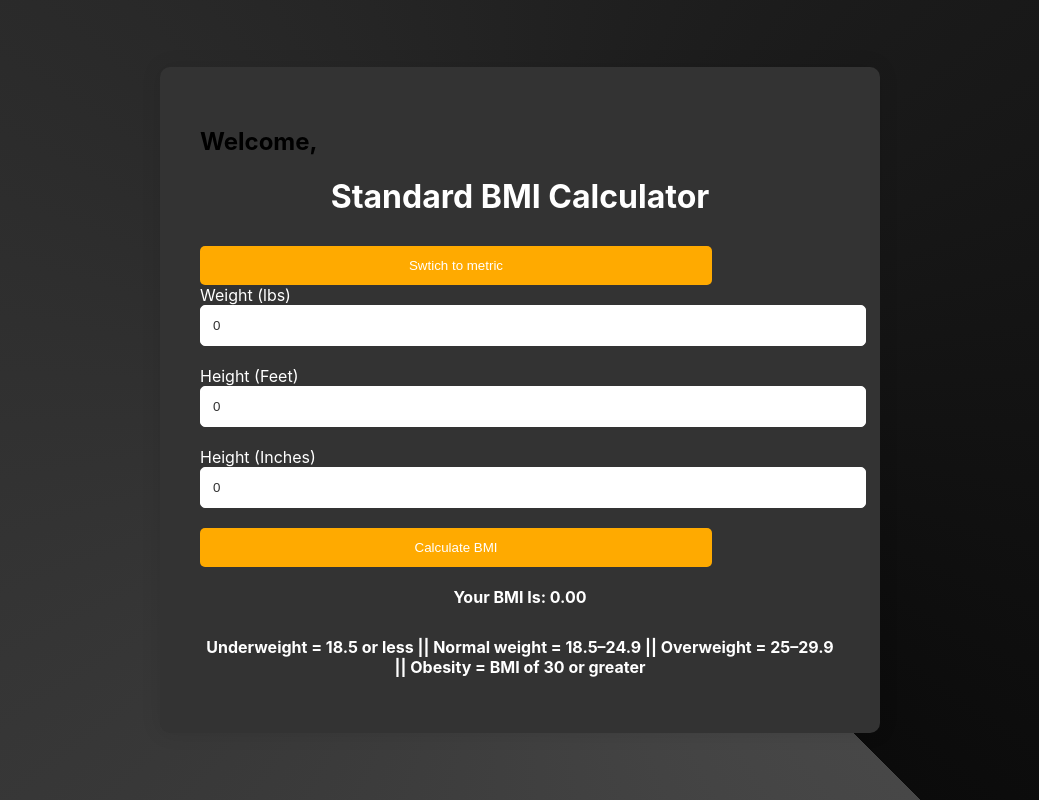
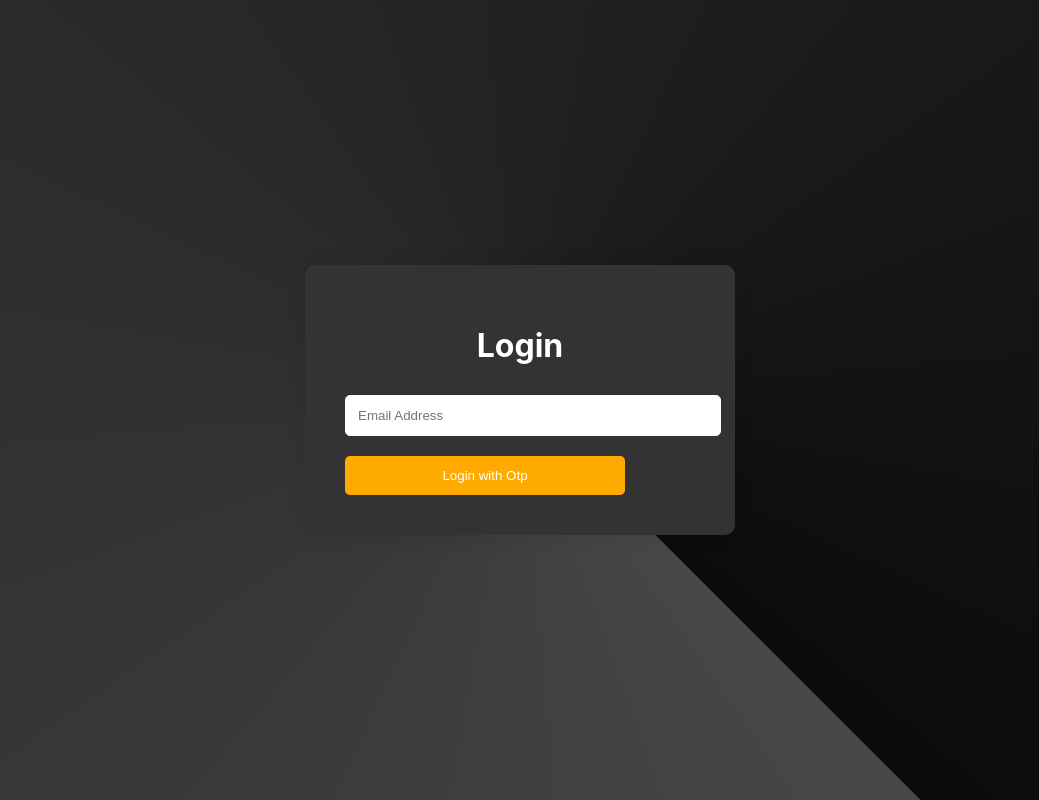
Before and after one commit to sangram72/Bmi-Calculator, a React (Create React App) app: page / in a window 1280 px wide. Shown: the whole page, without its empty margins (120-1159 px from the left). Built offline with nearby package versions, Linux system fonts and the light colour scheme.

Commit message:
Update App.js

```diff
--- a/src/App.js
+++ b/src/App.js
@@ -11,9 +11,9 @@
   return (
    <BrowserRouter>
    <Routes>
-          <Route path="/" element={<Home />} />
-          {/* <Route path="/Login" element={<Login />} />
-          <Route path="/" element={<Signup />} /> */}
+          <Route path="/Home" element={<Home />} />
+           <Route path="/" element={<Login />} />
+          {/* <Route path="/" element={<Signup />} />  */}
 
    </Routes>
 
```
